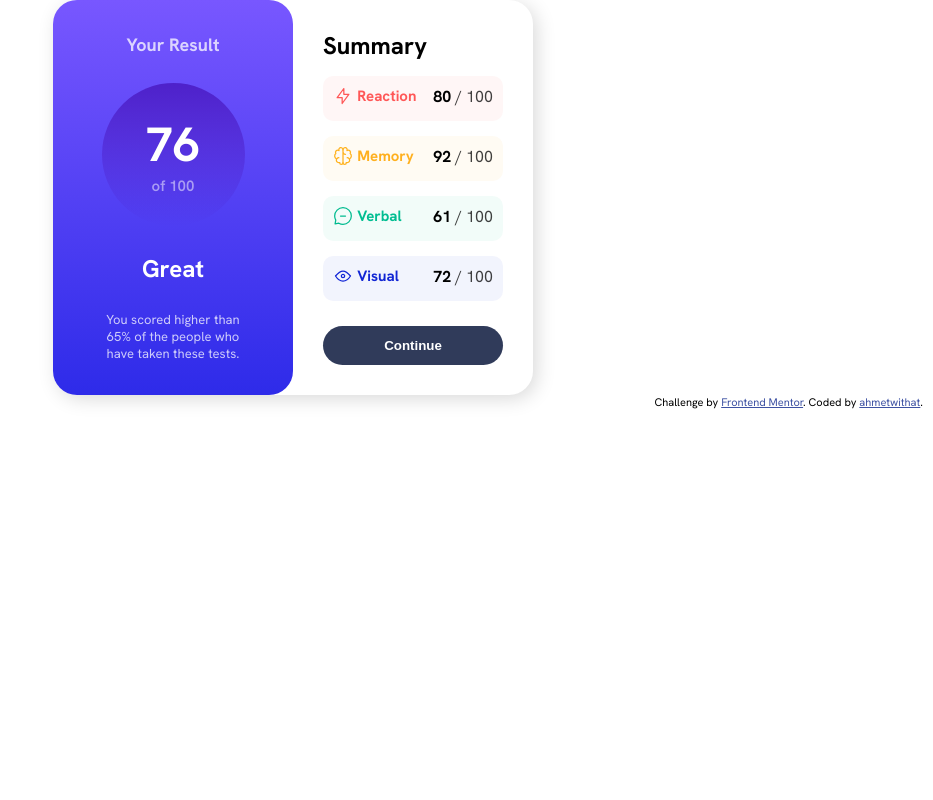
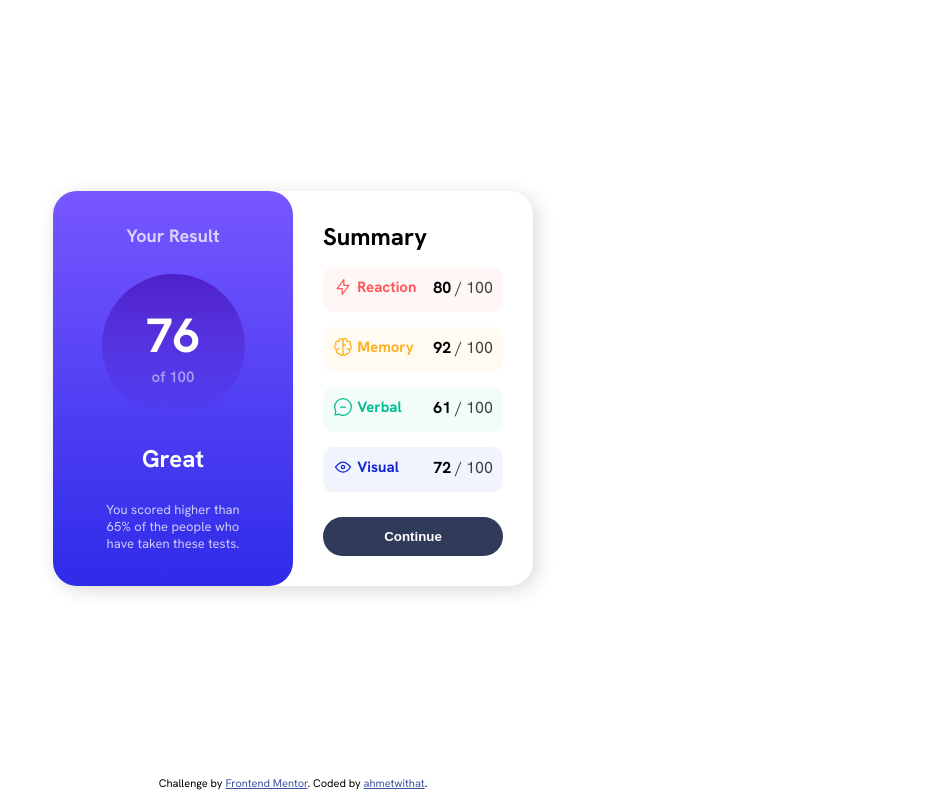
Before and after one commit to ahmetwithat/results-summary-frontendmasters, a plain HTML site: page index.html in a window 1280 px wide. Shown: the whole page, without its empty margins (347-1280 px from the left). Drawn offline with Linux system fonts and the light colour scheme.

Commit message:
fixed the style errors caused by the html landmark accessibility fix

```diff
--- a/style.css
+++ b/style.css
@@ -16,9 +16,14 @@ body {
   padding: 0;
 }
 
-body {
+main, body {
+  height: 100%;
   display: flex;
   flex-direction: column;
+}
+
+footer {
+  justify-self: flex-end;
 }
 
 .wrapper {
@@ -31,7 +36,7 @@ body {
 .attribution {
   font-size: 11px;
   text-align: center;
-  justify-self: flex-end;
+
   margin: 10px;
   margin-top: auto;
 }
```
